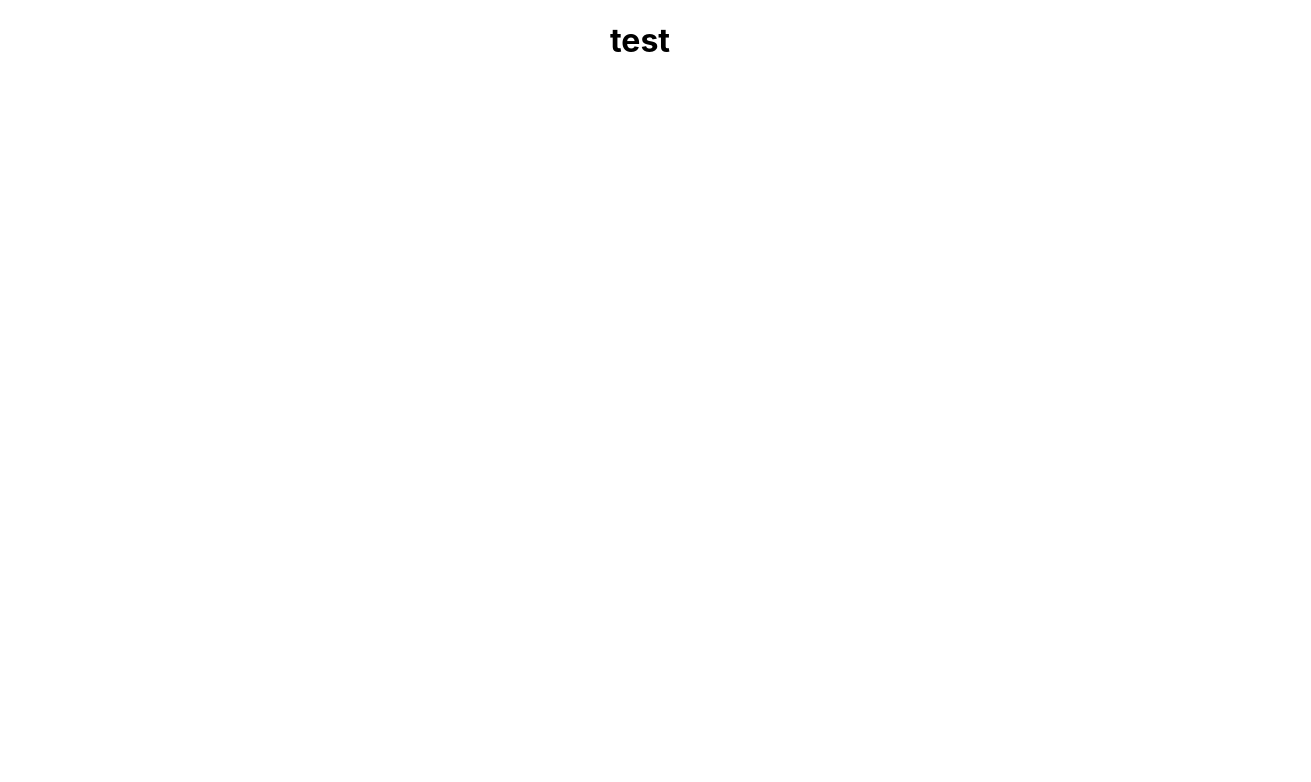
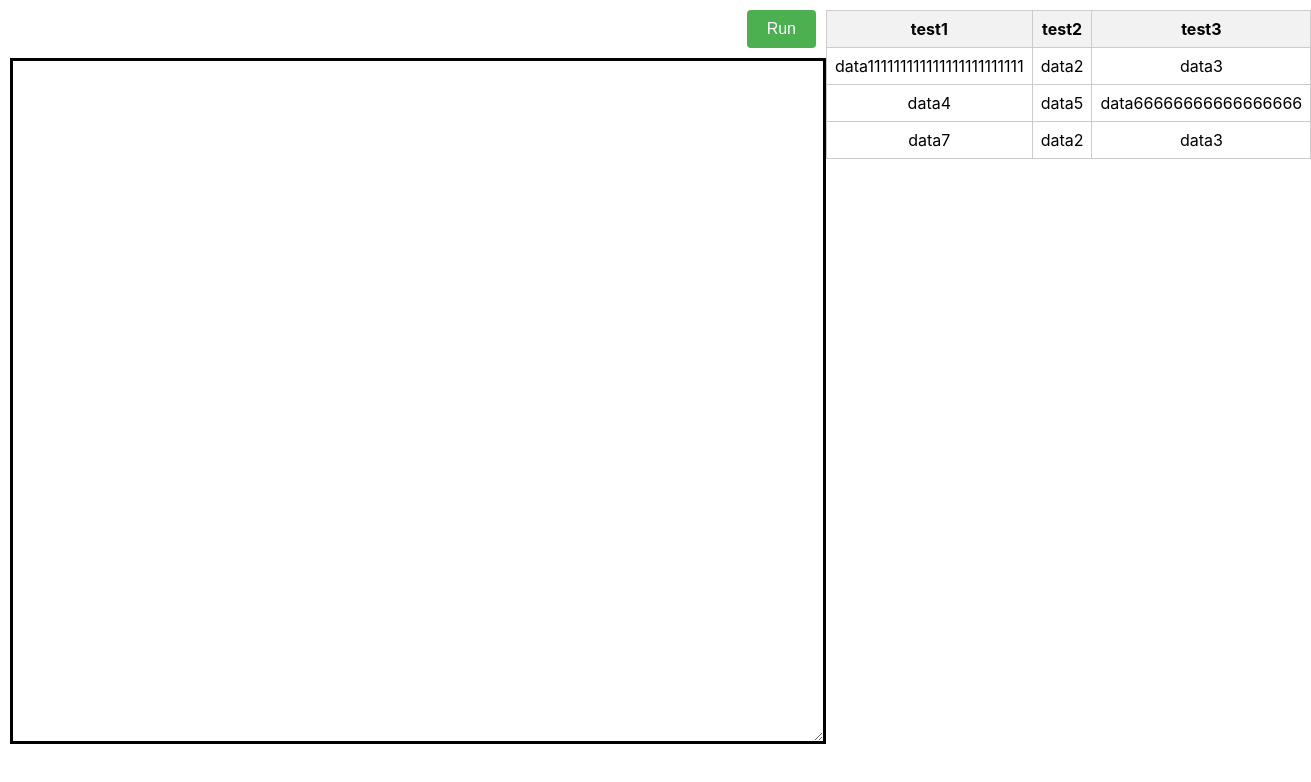
Before and after one commit to rishiCz/sql-playground, a JavaScript app: page / in a window 1280 px wide. Shown: the top 782 px of the page, 1311 px wide, since content can reach past the window. Built offline with nearby package versions, Linux system fonts and the light colour scheme; the HTML template or start-up script is replaced by a standard one.

Commit message:
Added essentail elements

```diff
--- /dev/null
+++ b/src/components/inputs/index.js
@@ -0,0 +1,13 @@
+import QueryInput from './queryInput'
+import RunButton from './runButton'
+import styles from './styles.module.css'
+
+const Inputs = ()=>{
+    return(
+        <div className={styles.inputsHolder}>
+            <RunButton/>
+            <QueryInput/>
+        </div>
+    )
+}
+export default Inputs
--- /dev/null
+++ b/src/components/inputs/queryInput/index.js
@@ -0,0 +1,15 @@
+import styles from "./styles.module.css";
+
+const QueryInput = () => {
+  return (
+    <div className={styles.queryInputHolder}>
+      <textarea
+        className={styles.queryInput}
+        autoCorrect="off"
+        spellCheck="false"
+        tabIndex="0"
+      ></textarea>
+    </div>
+  );
+};
+export default QueryInput;
--- /dev/null
+++ b/src/components/inputs/queryInput/styles.module.css
@@ -0,0 +1,14 @@
+.queryInputHolder {
+  height: fit-content;
+  width: fit-content;
+}
+.queryInput {
+  border: solid;
+  padding: 0px 5px;
+  width: 50rem;
+  height: 85vh;
+  resize: horizontal;
+  min-height: 1em;
+  outline: none;
+  font-size: 2em;
+}
--- /dev/null
+++ b/src/components/inputs/runButton/index.js
@@ -0,0 +1,8 @@
+import styles from './styles.module.css'
+
+const RunButton = ()=>{
+    return(
+       <button className={styles.runButton}>Run</button>
+    )
+}
+export default RunButton
--- /dev/null
+++ b/src/components/inputs/runButton/styles.module.css
@@ -0,0 +1,16 @@
+.runButton {
+    background-color: #4caf50;
+    color: white;
+    border: none;
+    padding: 10px 20px;
+    text-align: center;
+    text-decoration: none;
+    display: inline-block;
+    font-size: 16px;
+    border-radius: 4px;
+    cursor: pointer;
+  }
+
+  .runButton:hover {
+    background-color: #45a049;
+  }
--- /dev/null
+++ b/src/components/inputs/styles.module.css
@@ -0,0 +1,9 @@
+.inputsHolder{
+    display: flex;
+    flex-direction: column;
+    align-items: end;
+}
+.inputsHolder button{
+    margin-right: 10px;
+    margin-bottom: 10px;
+}
--- /dev/null
+++ b/src/components/tableHolder/index.js
@@ -0,0 +1,11 @@
+import styles from './styles.module.css'
+import Table from './table'
+
+const TableHolder = ()=>{
+    return(
+        <div>
+            <Table/>
+        </div>
+    )
+}
+export default TableHolder
--- /dev/null
+++ b/src/components/tableHolder/table/index.js
@@ -0,0 +1,31 @@
+import styles from './styles.module.css'
+
+const Table = ()=>{
+    return(
+        <div>
+            <table>
+                <tr>
+                    <th>test1</th>
+                    <th>test2</th>
+                    <th>test3</th>
+                </tr>
+                <tr>
+                    <td>data111111111111111111111111</td>
+                    <td>data2</td>
+                    <td>data3</td>
+                </tr>
+                <tr>
+                    <td>data4</td>
+                    <td>data5</td>
+                    <td>data66666666666666666</td>
+                </tr>
+                <tr>
+                    <td>data7</td>
+                    <td>data2</td>
+                    <td>data3</td>
+                </tr>
+            </table>
+        </div>
+    )
+}
+export default Table
--- /dev/null
+++ b/src/components/tableHolder/table/styles.module.css
@@ -0,0 +1,17 @@
+table {
+    border-collapse: collapse;
+    width: fit-content;
+    border: 1px solid #ccc;
+
+  }
+  th {
+    background-color: #f2f2f2;
+    border: 1px solid #ccc;
+    padding: 8px;
+    text-align: center;
+  }
+
+  td {
+    border: 1px solid #ccc;
+    padding: 8px;
+  }
--- a/src/screens/home/index.js
+++ b/src/screens/home/index.js
@@ -1,4 +1,11 @@
+import styles from './styles.module.css'
+import TableHolder from "../../components/tableHolder"
+import Inputs from '../../components/inputs'
+
 const Home = ()=>{
-    return(<h1>test</h1>)
+    return(<div className={styles.homeDiv} >
+        <Inputs/>
+        <TableHolder/>
+    </div>)
 }
 export default Home
--- /dev/null
+++ b/src/screens/home/styles.module.css
@@ -0,0 +1,4 @@
+.homeDiv {
+  display: flex;
+  margin: 10px;
+}
```
Also changed, not shown: src/components/tableHolder/styles.module.css (added).
